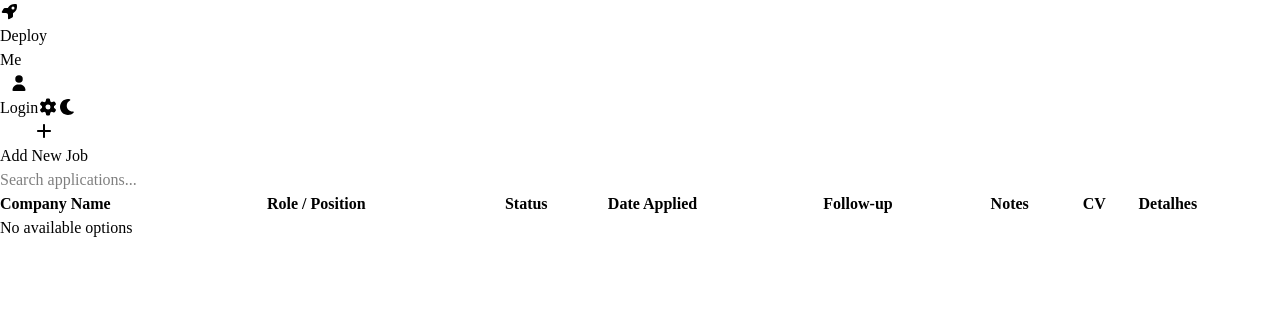
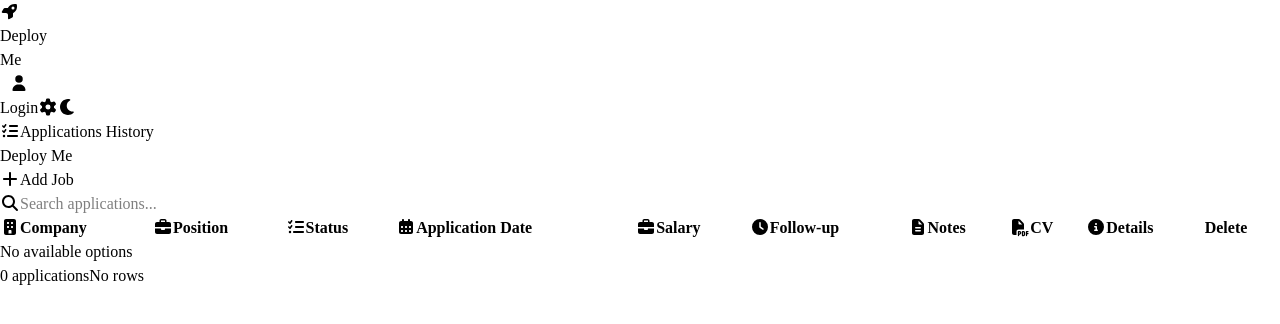
Before and after one commit to Correiiaa/DeployMe, a React (Vite) app in the folder src/renderer/: page / in a window 1280 px wide. Shown: the top 324 px of the page. Built offline with nearby package versions, Linux system fonts and the light colour scheme.

Commit message:
style(table) increase w and improve table style

```diff
--- a/src/renderer/src/App.tsx
+++ b/src/renderer/src/App.tsx
@@ -118,7 +118,7 @@ function App(): React.JSX.Element {
         userEmail={authStatus.user?.email}
         onLogin={handleGoogleLogin}
       />
-      <div className="relative max-w-7xl w-full mx-auto px-6 py-8">
+      <div className="relative max-w-400 w-full mx-auto px-6 py-8">
         <ApplicationTable
           data={applications}
           onDataChange={handleDataChange}
--- a/src/renderer/src/components/ApplicationTable.tsx
+++ b/src/renderer/src/components/ApplicationTable.tsx
@@ -1,9 +1,15 @@
 import {
+  faBriefcase,
+  faBuilding,
+  faCalendarDays,
   faCircleInfo,
   faClock,
   faFilePdf,
+  faFileLines,
+  faMagnifyingGlass,
   faPlus,
-  faTrash
+  faTrashCan,
+  faListCheck
 } from '@fortawesome/free-solid-svg-icons'
 import { FontAwesomeIcon } from '@fortawesome/react-fontawesome'
 import { Column } from 'primereact/column'
@@ -14,6 +20,7 @@ import { useEffect, useState } from 'react'
 
 const followUpThresholdDays = 14
 const AUTO_SAVE_DELAY_MS = 700
+const MS_PER_DAY = 1000 * 60 * 60 * 24
 
 export type ApplicationRow = {
   id: string
@@ -21,6 +28,7 @@ export type ApplicationRow = {
   role: string
   status: string
   dateApplied: string
+  salary?: string
   notes: string
   cvPath?: string
 }
@@ -39,6 +47,25 @@ function getDaysSince(dateValue: string): number {
   return Math.floor((currentUtc - startUtc) / (1000 * 60 * 60 * 24))
 }
 
+function getApplicationRangeDays(rows: ApplicationRow[]): number {
+  if (rows.length < 2) return 0
+
+  const dayValues = rows
+    .map((row) => new Date(row.dateApplied).getTime())
+    .filter((value) => !Number.isNaN(value))
+
+  if (dayValues.length < 2) return 0
+
+  const oldest = Math.min(...dayValues)
+  const newest = Math.max(...dayValues)
+
+  return Math.max(0, Math.round((newest - oldest) / MS_PER_DAY))
+}
+
+function normalizeText(value: string): string {
+  return value.trim().toLowerCase()
+}
+
 type ApplicationTableProps = {
   data: ApplicationRow[]
   onDataChange: (applications: ApplicationRow[]) => void
@@ -46,13 +73,43 @@ type ApplicationTableProps = {
 }
 
 const statusOptions = ['Proposed', 'Rejected', 'Applied', 'Interview']
-type EditableField = 'name' | 'role' | 'status' | 'dateApplied' | 'notes'
+type EditableField = 'name' | 'role' | 'status' | 'dateApplied' | 'notes' | 'salary'
 type RowDraft = Partial<Pick<ApplicationRow, EditableField>>
 const headerCellClass =
-  'px-5 py-3 text-left text-xs font-semibold uppercase tracking-wide text-slate-500 bg-slate-100/80'
-const bodyCellClass = 'px-5 py-4 align-middle text-sm text-slate-700'
+  'bg-slate-50 px-4 py-3 text-left text-[11px] font-semibold uppercase tracking-[0.2em] text-slate-500'
+const bodyCellClass = 'border-b border-slate-100 px-4 py-3 align-middle text-sm text-slate-700'
 const inputClassName =
-  'w-full rounded-lg border border-slate-200 bg-white px-3 py-2 text-sm text-slate-700 shadow-sm transition-colors focus:border-slate-300 focus:outline-none focus:ring-2 focus:ring-slate-200'
+  'w-full rounded-xl border border-slate-200 bg-white px-3 py-2 text-sm text-slate-700 shadow-sm transition-colors placeholder:text-slate-400 focus:border-slate-300 focus:outline-none focus:ring-2 focus:ring-slate-200'
+const iconClassName = 'h-4 w-4 shrink-0 text-slate-400'
+const actionButtonClass =
+  'inline-flex h-9 w-9 items-center justify-center rounded-xl border border-slate-200 bg-white text-slate-500 shadow-sm transition-colors hover:border-slate-300 hover:bg-slate-50 hover:text-slate-700'
+const statusToneClasses: Record<string, string> = {
+  Proposed: 'border-slate-200 bg-slate-100 text-slate-700',
+  Rejected: 'border-rose-200 bg-rose-50 text-rose-700',
+  Applied: 'border-sky-200 bg-sky-50 text-sky-700',
+  Interview: 'border-amber-200 bg-amber-50 text-amber-800'
+}
+
+function renderHeader(title: string, icon: React.ReactNode): React.JSX.Element {
+  return (
+    <div className="inline-flex items-center gap-2">
+      {icon}
+      <span>{title}</span>
+    </div>
+  )
+}
+
+function renderStatusPill(status: string): React.JSX.Element {
+  const toneClassName = statusToneClasses[status] ?? 'border-slate-200 bg-slate-100 text-slate-700'
+
+  return (
+    <span
+      className={`inline-flex items-center rounded-full border px-3 py-1 text-xs font-medium ${toneClassName}`}
+    >
+      {status}
+    </span>
+  )
+}
 
 export default function ApplicationTable({
   data,
@@ -60,6 +117,7 @@ export default function ApplicationTable({
   onSelectApplication
 }: ApplicationTableProps): React.JSX.Element {
   const [rowDrafts, setRowDrafts] = useState<Record<string, RowDraft>>({})
+  const [searchQuery, setSearchQuery] = useState('')
 
   function getTodayIsoDate(): string {
     return new Date().toISOString().slice(0, 10)
@@ -75,7 +133,17 @@ export default function ApplicationTable({
     })
   }
 
-  const displayedRows = buildRowsWithDrafts(data, rowDrafts)
+  const mergedRows = buildRowsWithDrafts(data, rowDrafts)
+  const normalizedQuery = normalizeText(searchQuery)
+  const displayedRows = normalizedQuery
+    ? mergedRows.filter((row) => {
+        const haystack = [row.name, row.role, row.status, row.dateApplied, row.notes, row.cvPath]
+          .filter(Boolean)
+          .join(' ')
+
+        return normalizeText(haystack).includes(normalizedQuery)
+      })
+    : mergedRows
 
   useEffect(() => {
     if (Object.keys(rowDrafts).length === 0) return
@@ -101,12 +169,13 @@ export default function ApplicationTable({
       cvPath: undefined
     }
 
-    onDataChange([...displayedRows, newJob])
+    onDataChange([...mergedRows, newJob])
     setRowDrafts({})
+    setSearchQuery('')
   }
 
   function handleDeleteJob(id: string): void {
-    onDataChange(displayedRows.filter((application) => application.id !== id))
+    onDataChange(mergedRows.filter((application) => application.id !== id))
     setRowDrafts((currentDrafts) => {
       if (!currentDrafts[id]) return currentDrafts
       const nextDrafts = { ...currentDrafts }
@@ -126,7 +195,7 @@ export default function ApplicationTable({
 
   function flushNow(): void {
     if (Object.keys(rowDrafts).length === 0) return
-    onDataChange(displayedRows)
+    onDataChange(mergedRows)
     setRowDrafts({})
   }
 
@@ -160,25 +229,24 @@ export default function ApplicationTable({
 
     return (
       <div
-        className={`inline-flex items-center gap-2 rounded-full px-3 py-1 text-sm ${
+        className={`inline-flex items-center gap-2 rounded-full border px-3 py-1 text-xs font-medium ${
           isOverdue
-            ? 'border border-red-200 bg-red-50 text-red-700'
-            : 'border border-gray-200 bg-gray-50 text-gray-600'
+            ? 'border-rose-200 bg-rose-50 text-rose-700'
+            : 'border-slate-200 bg-slate-50 text-slate-600'
         }`}
       >
-        {isOverdue && <FontAwesomeIcon icon={faClock} className="h-3.5 w-3.5" />}
-        <span>Sem resposta há {days} dias</span>
+        <FontAwesomeIcon icon={faClock} className="h-3.5 w-3.5" />
+        <span>No reply for {days} days</span>
       </div>
     )
   }
-
   function cvBody(row: ApplicationRow): React.JSX.Element {
     return (
       <button
         type="button"
         disabled={!row.cvPath}
         onClick={() => openCv(row.cvPath)}
-        className="rounded-lg border border-gray-200 px-3 py-2 text-sm font-medium text-gray-700 transition-colors hover:border-gray-300 hover:bg-gray-50 disabled:cursor-not-allowed disabled:opacity-50"
+        className={`${actionButtonClass} disabled:cursor-not-allowed disabled:opacity-40`}
       >
         <FontAwesomeIcon icon={faFilePdf} />
       </button>
@@ -187,11 +255,7 @@ export default function ApplicationTable({
 
   function detailsBody(row: ApplicationRow): React.JSX.Element {
     return (
-      <button
-        type="button"
-        onClick={() => onSelectApplication(row)}
-        className="rounded-lg border border-gray-200 px-3 py-2 text-sm font-medium text-gray-700 transition-colors hover:border-gray-300 hover:bg-gray-50"
-      >
+      <button type="button" onClick={() => onSelectApplication(row)} className={actionButtonClass}>
         <FontAwesomeIcon icon={faCircleInfo} />
       </button>
     )
@@ -202,54 +266,70 @@ export default function ApplicationTable({
       <button
         type="button"
         onClick={() => handleDeleteJob(row.id)}
-        className="inline-flex items-center justify-center"
+        className="inline-flex h-9 w-9 items-center justify-center rounded-xl text-slate-400 transition-colors hover:bg-rose-50 hover:text-rose-600"
       >
-        <FontAwesomeIcon
-          icon={faTrash}
-          className="text-gray-400 hover:text-gray-600 hover:cursor-pointer w-4"
-        />
+        <FontAwesomeIcon icon={faTrashCan} className="h-4 w-4" />
       </button>
     )
   }
 
-  // ─── Render ──────────────────────────────────────────────────────────────────
+  const summaryCountLabel = `${displayedRows.length} ${displayedRows.length === 1 ? 'application' : 'applications'}`
+  const summaryRangeLabel =
+    displayedRows.length > 0 ? `Range ${getApplicationRangeDays(displayedRows)} days` : 'No rows'
 
   return (
-    <div className="w-full flex flex-col gap-4 mt-5">
-      {/* Top bar */}
-      <div className="flex flex-row">
+    <div className="mt-5 flex w-full flex-col gap-4 rounded-3xl border border-slate-200 bg-white/95 p-4 text-slate-900 shadow-[0_18px_60px_-35px_rgba(15,23,42,0.45)] backdrop-blur">
+      <div className="flex flex-col gap-3 lg:flex-row lg:items-center lg:justify-between">
+        <div className="inline-flex items-center gap-3">
+          <div className="inline-flex items-center gap-2 rounded-full border border-slate-200 bg-slate-50 px-4 py-2 text-sm font-semibold text-slate-700 shadow-sm">
+            <FontAwesomeIcon icon={faListCheck} className="h-4 w-4 text-slate-500" />
+            <span>Applications History</span>
+          </div>
+          <span className="hidden text-xs uppercase tracking-[0.24em] text-slate-400 md:inline">
+            Deploy Me
+          </span>
+        </div>
+
+        <div className="flex flex-col gap-3 sm:flex-row sm:items-center">
           <button
             type="button"
             onClick={handleAddJob}
-          className="rounded-lg bg-black hover:bg-stone-900 h-9 flex items-center justify-center hover:cursor-pointer px-3"
+            className="inline-flex h-10 items-center justify-center gap-2 rounded-full bg-slate-900 px-4 text-sm font-medium text-white shadow-sm transition-colors hover:bg-slate-800"
           >
-          <FontAwesomeIcon icon={faPlus} className="pr-2 text-white" />
-          <div className="text-sm font-medium text-white">Add New Job</div>
+            <FontAwesomeIcon icon={faPlus} className="h-4 w-4" />
+            <span>Add Job</span>
           </button>
 
-        <div className="w-1/3 ml-auto">
+          <div className="relative min-w-0 sm:w-88">
+            <FontAwesomeIcon
+              icon={faMagnifyingGlass}
+              className="pointer-events-none absolute left-4 top-1/2 h-4 w-4 -translate-y-1/2 text-slate-400"
+            />
             <input
               type="text"
+              value={searchQuery}
+              onChange={(e) => setSearchQuery(e.target.value)}
               placeholder="Search applications..."
-            className="w-full h-9 px-4 py-2 rounded-xl bg-slate-300 text-black focus:outline-none focus:ring-2 focus:ring-blue-500"
+              className="h-10 w-full rounded-full border border-slate-200 bg-slate-50 pl-11 pr-4 text-sm text-slate-700 shadow-sm outline-none transition-colors placeholder:text-slate-400 focus:border-slate-300 focus:bg-white focus:ring-2 focus:ring-slate-200"
             />
           </div>
         </div>
+      </div>
 
-      {/* Table */}
-      <div className="mt-5 w-full overflow-hidden rounded-2xl border border-slate-200 bg-white shadow-sm">
+      <div className="overflow-hidden rounded-2xl border border-slate-200 bg-slate-50/60">
         <DataTable
           value={displayedRows}
           dataKey="id"
-          className="text-black"
-          tableClassName="w-full border-separate border-spacing-x-3 border-spacing-y-2"
-          rowClassName={() =>
-            'odd:bg-white even:bg-slate-50/40 hover:bg-slate-50 transition-colors'
-          }
+          className="text-slate-900"
+          tableClassName="min-w-full border-separate border-spacing-0"
+          rowClassName={() => 'bg-white transition-colors hover:bg-slate-50/80'}
         >
           <Column
             field="name"
-            header="Company Name"
+            header={renderHeader(
+              'Company',
+              <FontAwesomeIcon icon={faBuilding} className={iconClassName} />
+            )}
             headerClassName={headerCellClass}
             bodyClassName={bodyCellClass}
             body={(row) => (
@@ -261,13 +341,17 @@ export default function ApplicationTable({
                     flushNow()
                   }
                 }}
+                placeholder="Company name"
                 className={inputClassName}
               />
             )}
           />
           <Column
             field="role"
-            header="Role / Position"
+            header={renderHeader(
+              'Position',
+              <FontAwesomeIcon icon={faBriefcase} className={iconClassName} />
+            )}
             headerClassName={headerCellClass}
             bodyClassName={bodyCellClass}
             body={(row) => (
@@ -279,13 +363,17 @@ export default function ApplicationTable({
                     flushNow()
                   }
                 }}
+                placeholder="Role or position"
                 className={inputClassName}
               />
             )}
           />
           <Column
             field="status"
-            header="Status"
+            header={renderHeader(
+              'Status',
+              <FontAwesomeIcon icon={faListCheck} className={iconClassName} />
+            )}
             headerClassName={headerCellClass}
             bodyClassName={bodyCellClass}
             body={(row) => (
@@ -293,8 +381,10 @@ export default function ApplicationTable({
                 value={row.status}
                 options={statusOptions}
                 onChange={(e) => updateField(row.id, 'status', e.value as string)}
-                className="w-full rounded-lg border border-slate-200 bg-white text-sm text-slate-700 shadow-sm"
-                panelClassName="border border-slate-200 bg-white shadow-sm rounded-lg"
+                className="w-full rounded-xl border border-slate-200 bg-white text-sm text-slate-700 shadow-sm"
+                panelClassName="rounded-xl border border-slate-200 bg-white shadow-lg"
+                valueTemplate={(option) => renderStatusPill((option as string) ?? row.status)}
+                itemTemplate={(option) => renderStatusPill(option as string)}
                 pt={{
                   root: { className: '!bg-white' },
                   input: { className: '!bg-white !text-slate-700' },
@@ -305,10 +395,18 @@ export default function ApplicationTable({
           />
           <Column
             field="dateApplied"
-            header="Date Applied"
+            header={renderHeader(
+              'Application Date',
+              <FontAwesomeIcon icon={faCalendarDays} className={iconClassName} />
+            )}
             headerClassName={headerCellClass}
             bodyClassName={bodyCellClass}
             body={(row) => (
+              <div className="relative">
+                <FontAwesomeIcon
+                  icon={faCalendarDays}
+                  className="pointer-events-none absolute left-3 top-1/2 h-4 w-4 -translate-y-1/2 text-slate-400"
+                />
                 <input
                   type="date"
                   value={row.dateApplied}
@@ -318,19 +416,49 @@ export default function ApplicationTable({
                       flushNow()
                     }
                   }}
+                  className={`${inputClassName} pl-10`}
+                />
+              </div>
+            )}
+          />
+
+          <Column
+            header={renderHeader(
+              'Salary',
+              <FontAwesomeIcon icon={faBriefcase} className={iconClassName} />
+            )}
+            headerClassName={headerCellClass}
+            bodyClassName={bodyCellClass}
+            body={(row) => (
+              <InputText
+                value={row.salary}
+                onChange={(e) => updateField(row.id, 'salary', e.target.value)}
+                onKeyDown={(e) => {
+                  if (e.key === 'Enter') {
+                    flushNow()
+                  }
+                }}
+                placeholder="Expected salary"
                 className={inputClassName}
               />
             )}
           />
+
           <Column
-            header="Follow-up"
+            header={renderHeader(
+              'Follow-up',
+              <FontAwesomeIcon icon={faClock} className={iconClassName} />
+            )}
             body={followUpBody}
             headerClassName={headerCellClass}
             bodyClassName={bodyCellClass}
           />
           <Column
             field="notes"
-            header="Notes"
+            header={renderHeader(
+              'Notes',
+              <FontAwesomeIcon icon={faFileLines} className={iconClassName} />
+            )}
             headerClassName={headerCellClass}
             bodyClassName={bodyCellClass}
             body={(row) => (
@@ -342,29 +470,42 @@ export default function ApplicationTable({
                     flushNow()
                   }
                 }}
+                placeholder="Short note"
                 className={inputClassName}
               />
             )}
           />
           <Column
-            header="CV"
+            header={renderHeader(
+              'CV',
+              <FontAwesomeIcon icon={faFilePdf} className={iconClassName} />
+            )}
             body={cvBody}
             headerClassName={headerCellClass}
             bodyClassName={bodyCellClass}
           />
           <Column
-            header="Detalhes"
+            header={renderHeader(
+              'Details',
+              <FontAwesomeIcon icon={faCircleInfo} className={iconClassName} />
+            )}
             body={detailsBody}
             headerClassName={headerCellClass}
             bodyClassName={bodyCellClass}
           />
           <Column
+            header={<span className="sr-only">Delete</span>}
             headerClassName={headerCellClass}
             bodyClassName={bodyCellClass}
             body={deleteBody}
           />
         </DataTable>
       </div>
+
+      <div className="flex items-center justify-between px-1 text-[11px] uppercase tracking-[0.22em] text-slate-400">
+        <span>{summaryCountLabel}</span>
+        <span>{summaryRangeLabel}</span>
+      </div>
     </div>
   )
 }
--- a/src/renderer/src/components/NavBar.tsx
+++ b/src/renderer/src/components/NavBar.tsx
@@ -16,7 +16,7 @@ export default function NavBar({
 }: NavBarProps): React.JSX.Element {
   return (
     <header className="relative z-20 h-16 w-full border-b border-white/10 bg-slate-200 text-black flex flex-row">
-      <div className="max-w-7xl w-full mx-auto px-6 flex items-center justify-between h-16">
+      <div className="max-w-400 w-full mx-auto px-6 flex items-center justify-between h-16">
         <FontAwesomeIcon icon={faRocket} className="text-red-500" />
         <div className="text-xl font-bold cursor-pointer flex flex-row items-center gap-4">
           Deploy
```
Lines whose indentation alone changed are shown as unchanged.
